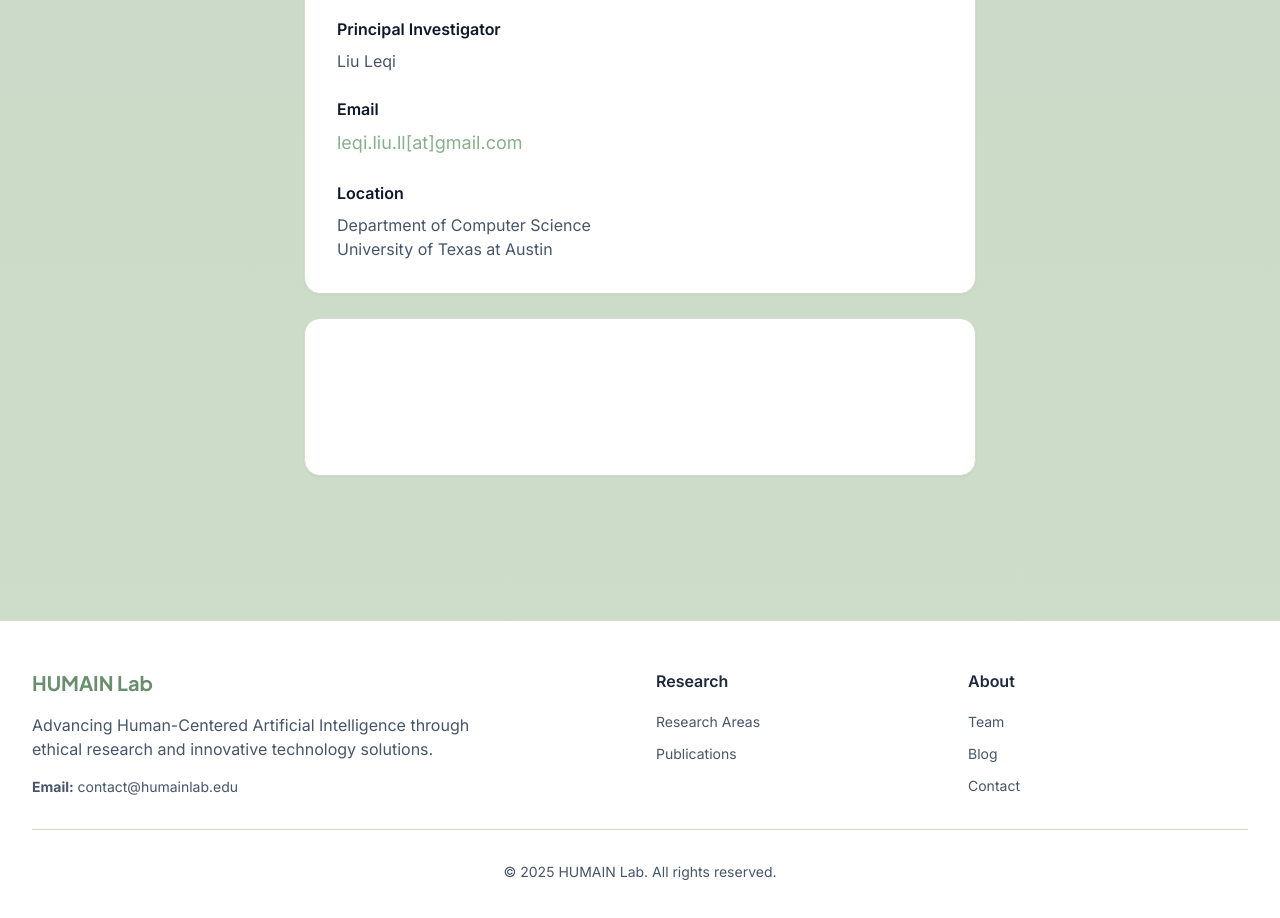
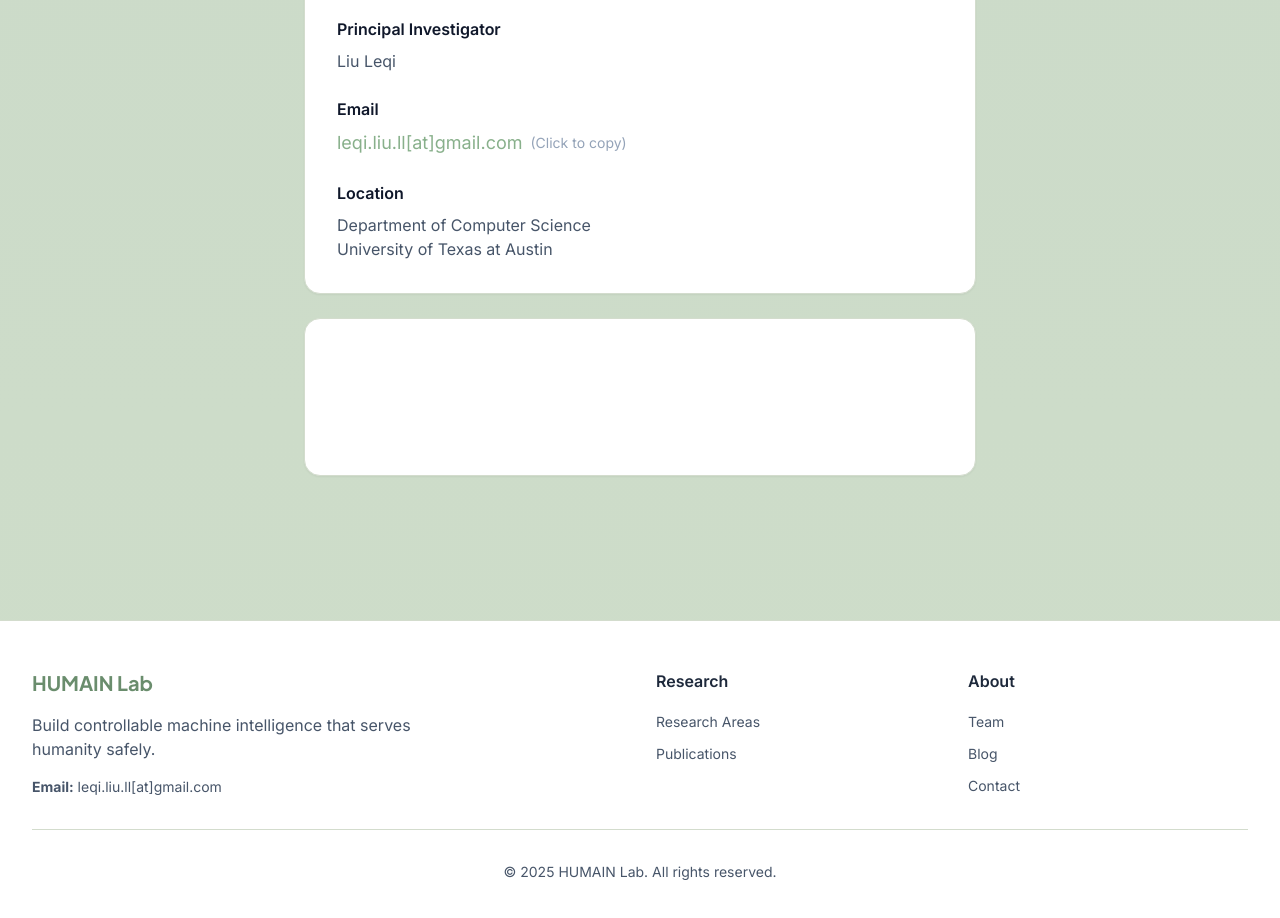
Before and after one commit to Manas2006/HUMAIN-lab-website, a Next.js app: page /contact in a window 1280 px wide. Shown: the part 600-1518 px from the top of the page. Built offline with nearby package versions, Linux system fonts and the light colour scheme; no server answers.

Commit message:
Change emails to copy-to-clipboard, update footer email to PI

```diff
--- a/app/contact/page.tsx
+++ b/app/contact/page.tsx
@@ -1,6 +1,17 @@
+'use client'
+
+import { useState } from 'react'
 import Card from '@/components/Card'
 
 export default function ContactPage() {
+  const [copied, setCopied] = useState(false)
+
+  const handleCopyEmail = async () => {
+    await navigator.clipboard.writeText('leqi.liu.ll@gmail.com')
+    setCopied(true)
+    setTimeout(() => setCopied(false), 2000)
+  }
+
   return (
     <div className="container-custom py-16">
       <div className="max-w-3xl mx-auto mb-12 text-center">
@@ -38,12 +49,18 @@
             </div>
             <div>
               <h3 className="font-semibold text-slate-900 mb-2">Email</h3>
-              <a
-                href="mailto:leqi.liu.ll@gmail.com"
-                className="text-primary hover:text-primary-dark text-lg"
+              <button
+                onClick={handleCopyEmail}
+                className="text-primary hover:text-primary-dark text-lg cursor-pointer flex items-center gap-2"
+                title="Click to copy"
               >
                 leqi.liu.ll[at]gmail.com
-              </a>
+                {copied ? (
+                  <span className="text-sm text-primary">(Copied!)</span>
+                ) : (
+                  <span className="text-sm text-slate-400">(Click to copy)</span>
+                )}
+              </button>
             </div>
             <div>
               <h3 className="font-semibold text-slate-900 mb-2">Location</h3>
--- a/app/team/page.tsx
+++ b/app/team/page.tsx
@@ -31,6 +31,7 @@
 
 function TeamMemberCard({ member }: { member: TeamMember }) {
   const [imageError, setImageError] = useState(false)
+  const [copied, setCopied] = useState(false)
 
   const initials = member.name
     .split(' ')
@@ -44,6 +45,15 @@
   const bio = member.bio && member.bio !== 'filler text' ? member.bio : ''
   const title = member.title && member.title !== 'filler text' ? member.title : ''
   const interests = member.interests.filter(i => i !== 'filler text')
+  const hasValidEmail = member.email && member.email !== 'filler text'
+
+  const handleCopyEmail = async () => {
+    if (hasValidEmail) {
+      await navigator.clipboard.writeText(member.email)
+      setCopied(true)
+      setTimeout(() => setCopied(false), 2000)
+    }
+  }
 
   return (
     <Card>
@@ -83,14 +93,14 @@
           </div>
         )}
         <div className="flex justify-center gap-4 text-sm">
-          {member.email && member.email !== 'filler text' && (
-            <a
-              href={`mailto:${member.email}`}
-              className="text-primary hover:text-primary-dark"
-              aria-label={`Email ${member.name}`}
+          {hasValidEmail && (
+            <button
+              onClick={handleCopyEmail}
+              className="text-primary hover:text-primary-dark cursor-pointer"
+              title="Click to copy email"
             >
-              Email
-            </a>
+              {copied ? 'Copied!' : 'Email'}
+            </button>
           )}
           {member.links?.website && (
             <a
--- a/components/Footer.tsx
+++ b/components/Footer.tsx
@@ -2,6 +2,7 @@
 
 import Link from 'next/link'
 import { usePathname } from 'next/navigation'
+import { useState } from 'react'
 
 const footerLinks = {
   research: [
@@ -19,10 +20,17 @@
 
 export default function Footer() {
   const pathname = usePathname()
+  const [copied, setCopied] = useState(false)
 
   // Don't show footer on admin pages
   if (pathname?.startsWith('/admin')) {
     return null
+  }
+
+  const handleCopyEmail = async () => {
+    await navigator.clipboard.writeText('leqi.liu.ll@gmail.com')
+    setCopied(true)
+    setTimeout(() => setCopied(false), 2000)
   }
 
   return (
@@ -35,15 +43,19 @@
               HUMAIN Lab
             </h3>
             <p className="text-slate-600 mb-4 max-w-md">
-              Advancing Human-Centered Artificial Intelligence through ethical research
-              and innovative technology solutions.
+              Build controllable machine intelligence that serves humanity safely.
             </p>
             <div className="space-y-2 text-sm text-slate-600">
               <p>
                 <strong>Email:</strong>{' '}
-                <a href="mailto:contact@humainlab.edu" className="hover:text-primary">
-                  contact@humainlab.edu
-                </a>
+                <button
+                  onClick={handleCopyEmail}
+                  className="hover:text-primary cursor-pointer"
+                  title="Click to copy"
+                >
+                  leqi.liu.ll[at]gmail.com
+                  {copied && <span className="ml-2 text-primary text-xs">(Copied!)</span>}
+                </button>
               </p>
             </div>
           </div>
```
